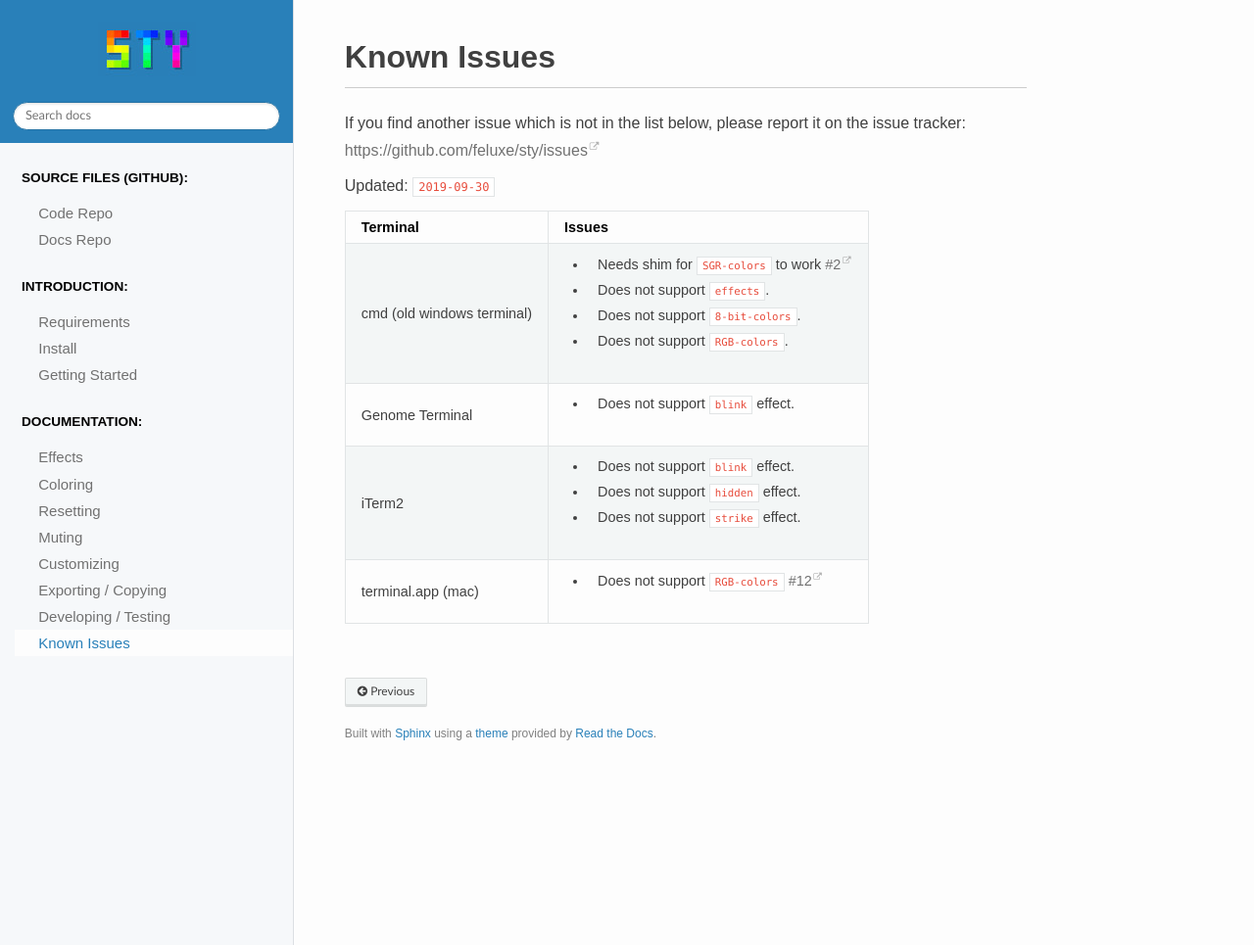
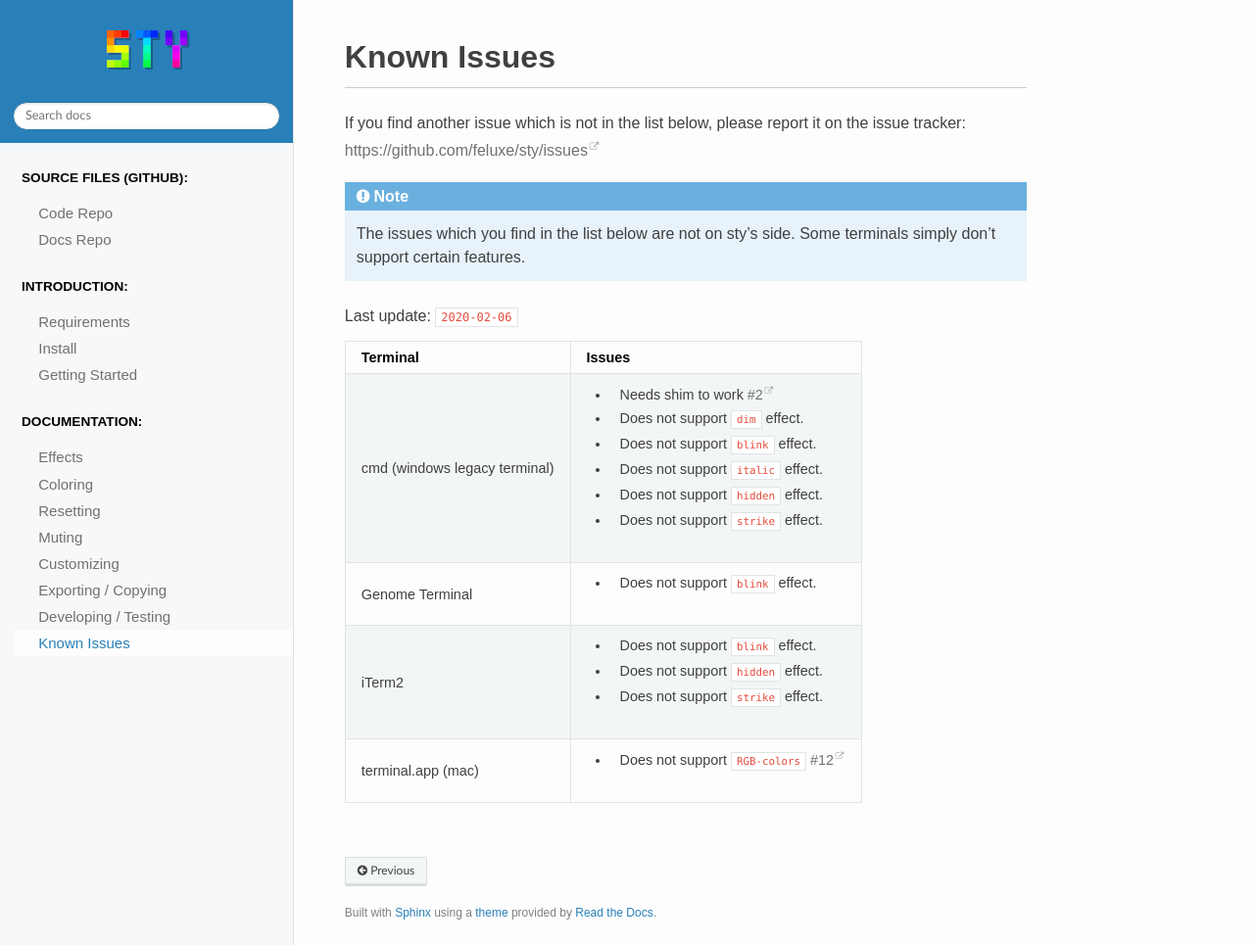
Before and after one commit to feluxe/sty-docs, a Sphinx documentation site: the page built from sphinx/docs/known_issues.rst, in a window 1280 px wide and 965 px high. Shown: the whole window at 98% size. Built offline with Sphinx 7.4.7 and the Read the Docs theme 2.0.0, drawn with Linux system fonts in a browser that asks for light colours; the version number could not be read and is left out.

Commit message:
Add discription for cmd legacy fix.

```diff
--- a/sphinx/docs/known_issues.rst
+++ b/sphinx/docs/known_issues.rst
@@ -4,18 +4,26 @@ Known Issues
 
 If you find another issue which is not in the list below, please report it on the issue tracker: https://github.com/feluxe/sty/issues
 
-Updated: ``2019-09-30``
+.. NOTE::
 
-==========================  ==================================
-Terminal                    Issues
-==========================  ==================================
-cmd (old windows terminal)  - Needs shim for ``SGR-colors`` to work `#2 <https://github.com/feluxe/sty/issues/2>`__
-                            - Does not support ``effects``.
-                            - Does not support ``8-bit-colors``.
-                            - Does not support ``RGB-colors``.
-Genome Terminal             - Does not support ``blink`` effect.
-iTerm2                      - Does not support ``blink`` effect.
-                            - Does not support ``hidden`` effect.
-                            - Does not support ``strike`` effect.
-terminal.app (mac)          - Does not support  ``RGB-colors`` `#12 <https://github.com/feluxe/sty/issues/12>`__
-==========================  ==================================
+   The issues which you find in the list below are not on sty's side. Some
+   terminals simply don't support certain features.
+
+
+Last update: ``2020-02-06``
+
+=============================  ==================================
+Terminal                       Issues
+=============================  ==================================
+cmd (windows legacy terminal)  - Needs shim to work `#2 <https://github.com/feluxe/sty/issues/2#issuecomment-501890699>`__
+                               - Does not support ``dim`` effect.
+                               - Does not support ``blink`` effect.
+                               - Does not support ``italic`` effect.
+                               - Does not support ``hidden`` effect.
+                               - Does not support ``strike`` effect.
+Genome Terminal                - Does not support ``blink`` effect.
+iTerm2                         - Does not support ``blink`` effect.
+                               - Does not support ``hidden`` effect.
+                               - Does not support ``strike`` effect.
+terminal.app (mac)             - Does not support  ``RGB-colors`` `#12 <https://github.com/feluxe/sty/issues/12>`__
+=============================  ==================================
--- a/sphinx/intro/getting_started.rst
+++ b/sphinx/intro/getting_started.rst
@@ -33,14 +33,16 @@ The code above will print like this in the terminal:
 A quick look at the primitives:
 -------------------------------
 
-sty provides a bunch of tiny, but flexible primitives (called register-objects) that can be used to style your strings:
+sty provides a bunch of tiny, but flexible primitives (called register-objects)
+that can be used to style your strings:
 
 * ``ef`` (:ref:`effect-register <anchor_effect_register>`)
 * ``fg`` (:ref:`foreground-register <anchor_fg_register>`)
 * ``bg`` (:ref:`background-register <anchor_bg_register>`)
 * ``rs`` (:ref:`reset-register <anchor_reset_register>`)
 
-Each register-object carries a default selection of attributes, which you can select like this:
+Each register-object carries a default selection of attributes, which you can
+select like this:
 
 
 .. code:: python
```
Also changed, not shown: sphinx/index.rst (+5 -4 lines).
